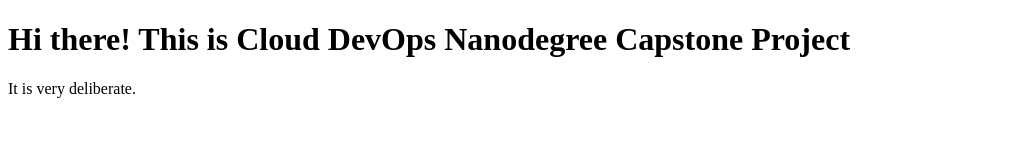
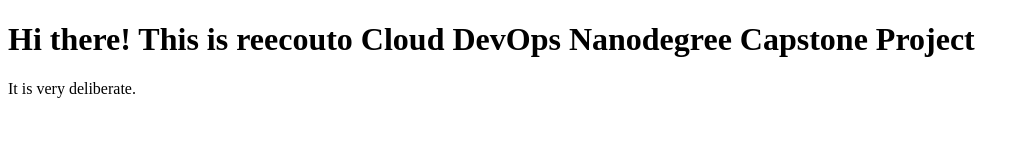
Before and after one commit to reecouto/capstone, a plain HTML site: page index.html in a window 1280 px wide. Shown: the whole page, without its empty margins (0-1030 px from the left). Drawn offline with Linux system fonts and the light colour scheme.

Commit message:
b&g deployment

```diff
--- a/index.html
+++ b/index.html
@@ -5,7 +5,7 @@
   </head>
 
   <body>
-    <h1>Hi there! This is Cloud DevOps Nanodegree Capstone Project</h1>
+    <h1>Hi there! This is reecouto Cloud DevOps Nanodegree Capstone Project</h1>
     <p>It is very deliberate.</p>
   </body>
 </html>
```
Also changed, not shown: 3 other files.
